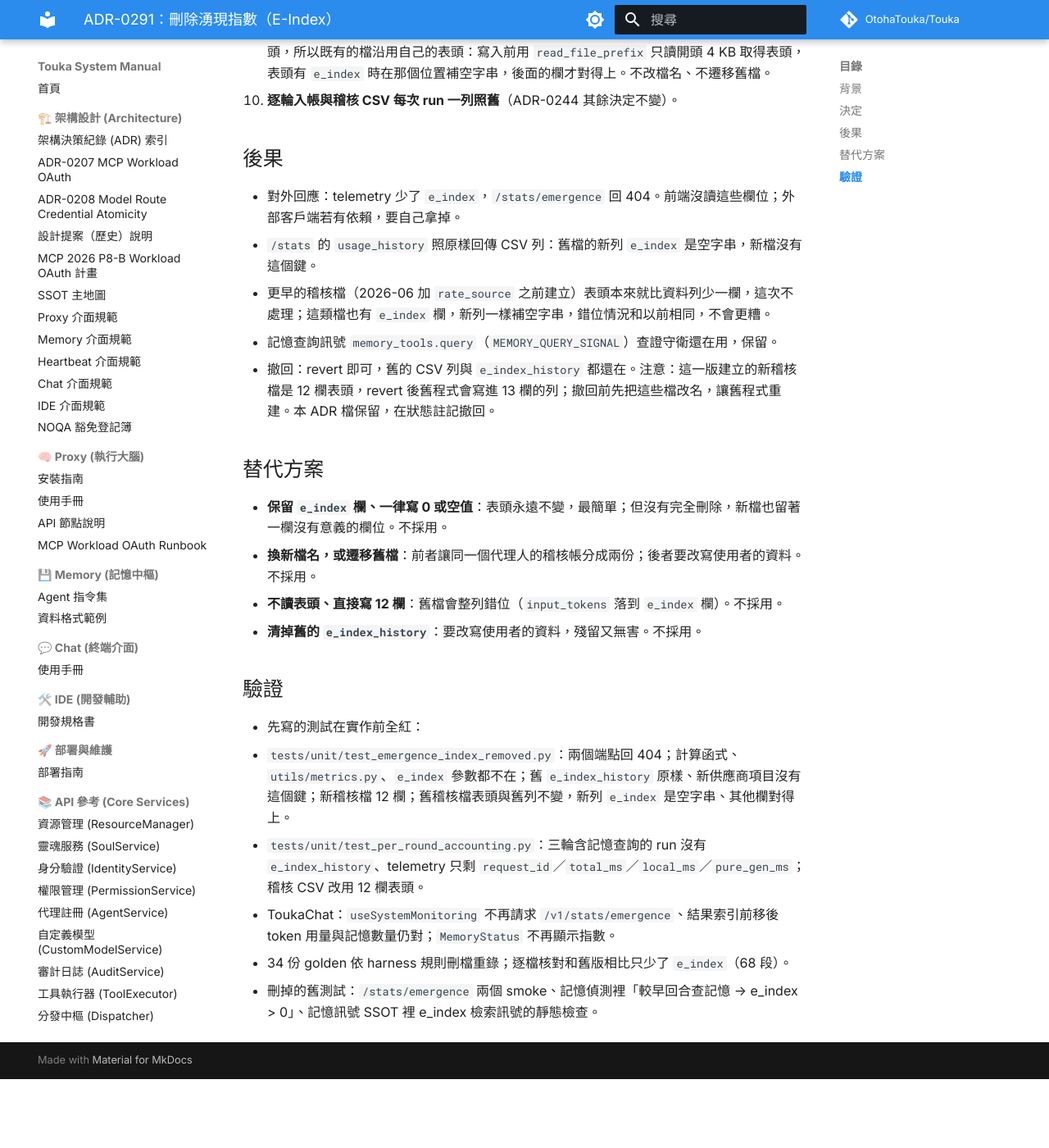
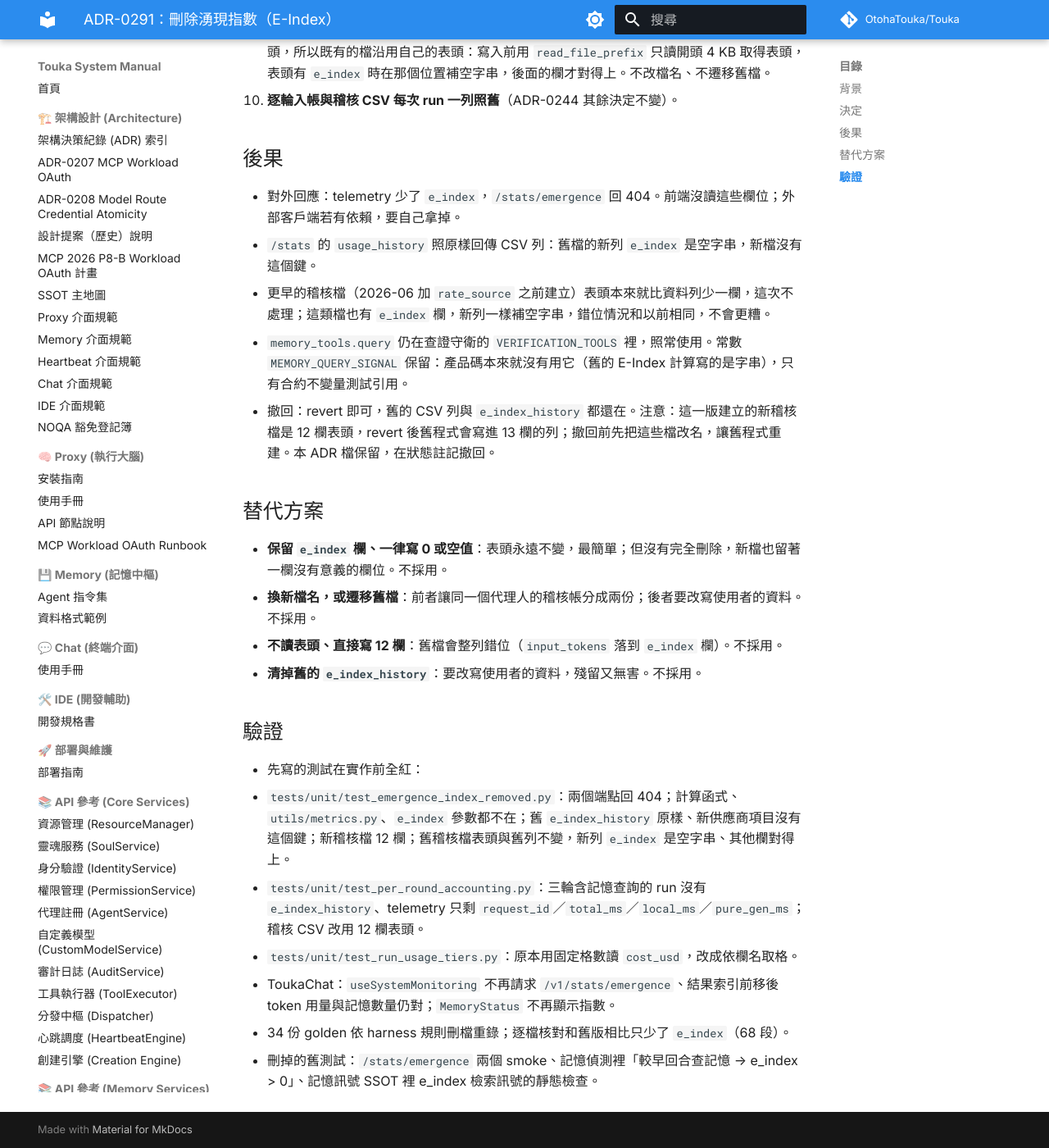
Before and after one commit to OtohaTouka/Touka, an MkDocs documentation site: the page built from docs/architecture/adr/0291-emergence-index-removed.md, in a window 1280 px wide and 1400 px high, scrolled down 1443 px. Shown: the whole window at 82% size. Built offline with MkDocs 1.6.1 and Material for MkDocs 9.7.7, drawn with Linux system fonts in a browser that asks for light colours; comment, search, counter and statistics services are not loaded; before the commit the page ends 2759 px from its top, so only the background shows below that.

Commit message:
fix: read audit cost by column name and fix docs after review (ADR-0291)
- test_run_usage_tiers read cost_usd at a fixed column index that moved
  when e_index was dropped; look the column up by name instead.
- PROXY_INTERFACE no longer says the audit CSV columns are unchanged.
- ADR-0291: MEMORY_QUERY_SIGNAL was never used by product code; note the
  test change under verification.
- HANDOVER: add a current-state entry for the removal.

Co-Authored-By: Claude Opus 5.5 <noreply@anthropic.com>

```diff
--- a/docs/architecture/adr/0291-emergence-index-removed.md
+++ b/docs/architecture/adr/0291-emergence-index-removed.md
@@ -36,7 +36,7 @@
 - 對外回應：telemetry 少了 `e_index`，`/stats/emergence` 回 404。前端沒讀這些欄位；外部客戶端若有依賴，要自己拿掉。
 - `/stats` 的 `usage_history` 照原樣回傳 CSV 列：舊檔的新列 `e_index` 是空字串，新檔沒有這個鍵。
 - 更早的稽核檔（2026-06 加 `rate_source` 之前建立）表頭本來就比資料列少一欄，這次不處理；這類檔也有 `e_index` 欄，新列一樣補空字串，錯位情況和以前相同，不會更糟。
-- 記憶查詢訊號 `memory_tools.query`（`MEMORY_QUERY_SIGNAL`）查證守衛還在用，保留。
+- `memory_tools.query` 仍在查證守衛的 `VERIFICATION_TOOLS` 裡，照常使用。常數 `MEMORY_QUERY_SIGNAL` 保留：產品碼本來就沒有用它（舊的 E-Index 計算寫的是字串），只有合約不變量測試引用。
 - 撤回：revert 即可，舊的 CSV 列與 `e_index_history` 都還在。注意：這一版建立的新稽核檔是 12 欄表頭，revert 後舊程式會寫進 13 欄的列；撤回前先把這些檔改名，讓舊程式重建。本 ADR 檔保留，在狀態註記撤回。
 
 ## 替代方案
@@ -51,6 +51,7 @@
 - 先寫的測試在實作前全紅：
   - `tests/unit/test_emergence_index_removed.py`：兩個端點回 404；計算函式、`utils/metrics.py`、`e_index` 參數都不在；舊 `e_index_history` 原樣、新供應商項目沒有這個鍵；新稽核檔 12 欄；舊稽核檔表頭與舊列不變，新列 `e_index` 是空字串、其他欄對得上。
   - `tests/unit/test_per_round_accounting.py`：三輪含記憶查詢的 run 沒有 `e_index_history`、telemetry 只剩 `request_id`／`total_ms`／`local_ms`／`pure_gen_ms`；稽核 CSV 改用 12 欄表頭。
+  - `tests/unit/test_run_usage_tiers.py`：原本用固定格數讀 `cost_usd`，改成依欄名取格。
   - ToukaChat：`useSystemMonitoring` 不再請求 `/v1/stats/emergence`、結果索引前移後 token 用量與記憶數量仍對；`MemoryStatus` 不再顯示指數。
 - 34 份 golden 依 harness 規則刪檔重錄；逐檔核對和舊版相比只少了 `e_index`（68 段）。
 - 刪掉的舊測試：`/stats/emergence` 兩個 smoke、記憶偵測裡「較早回合查記憶 → e_index > 0」、記憶訊號 SSOT 裡 e_index 檢索訊號的靜態檢查。
```
Also changed, not shown: HANDOVER.md (+2 -0 lines), docs/architecture/PROXY_INTERFACE.md (+1 -1 lines), 1 other file.
